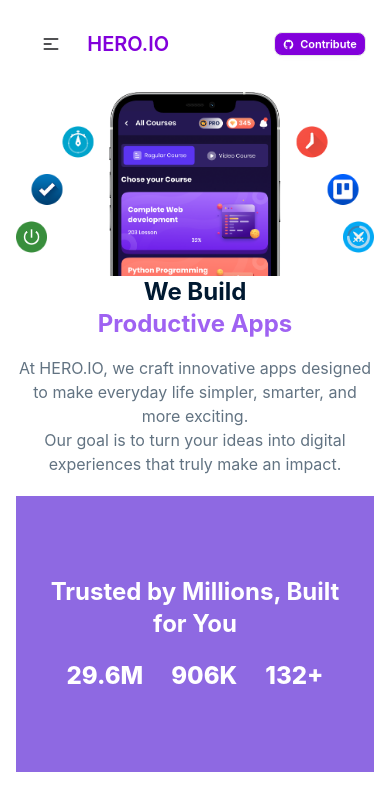
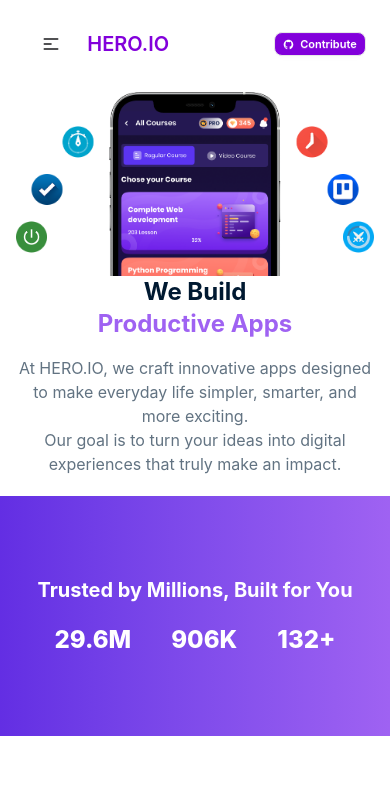
Before and after one commit to tfshorifulislam/Hero-IO, a React (Vite) app: page / in a window 390 px wide. Shown: the top 810 px of the page. Built offline with nearby package versions, Linux system fonts and the light colour scheme.

Commit message:
static section update

```diff
--- a/src/Components/Banner/Banner.jsx
+++ b/src/Components/Banner/Banner.jsx
@@ -2,7 +2,7 @@ import React from 'react';
 import banner from '../../assets/hero.png'
 const Banner = () => {
     return (
-        <div className='flex flex-col-reverse md:flex-col  justify-center items-center '>
+        <div className='flex flex-col-reverse md:flex-col  justify-center items-center w-11/12 mx-auto'>
             <div className='space-y-4 text-center'>
                 <h1 className='font-bold text-2xl sm:text-3xl md:text-4xl lg:text-5xl xl:7xl text-[#001931]'>
                     We Build <br /><span className='text-[#9F62F2]'>Productive Apps</span>
--- a/src/Components/Navbar/Navbar.jsx
+++ b/src/Components/Navbar/Navbar.jsx
@@ -5,7 +5,7 @@ import { IoLogoGithub } from "react-icons/io5";
 const Navbar = () => {
 
     return (
-        <div className="navbar mb-4 md:mb-20 mt-3">
+        <div className="navbar mb-4 md:mb-20 mt-3 w-11/12  mx-auto">
             <div className="navbar-start">
                 <div className="dropdown">
                     <div tabIndex={0} role="button" className="btn btn-ghost lg:hidden">
--- a/src/Components/staticSection/StaticSection.jsx
+++ b/src/Components/staticSection/StaticSection.jsx
@@ -2,11 +2,11 @@ import React from 'react';
 
 const StaticSection = () => {
     return (
-        <div className='bg-[#8e69e2] flex flex-col justify-center items-center py-20 px-5'>
+        <div className='bg-linear-to-r from-[#632EE3] to-[#9F62F2] flex flex-col justify-center items-center py-20 px-5'>
             <div>
-                <h1 className='text-white font-bold text-2xl md:text-5xl text-center mb-5 md:mb-10'>Trusted by Millions, Built for You</h1>
+                <h1 className='text-white font-bold text-xl md:text-5xl text-center mb-5 md:mb-10'>Trusted by Millions, Built for You</h1>
             </div>
-            <div className='flex gap-7'>
+            <div className='flex gap-10 md:gap-20'>
                 <div className='font-extrabold text-2xl md:text-6xl text-white md:leading-16'>
                     <p>29.6M</p>
                 </div>
--- a/src/Layout/Layout.jsx
+++ b/src/Layout/Layout.jsx
@@ -4,7 +4,7 @@ import { Outlet } from 'react-router';
 
 const Layout = () => {
     return (
-        <div className='w-11/12 mx-auto max-w-480'>
+        <div className='max-w-480'>
             <Navbar />
             <Outlet />
         </div>
```
